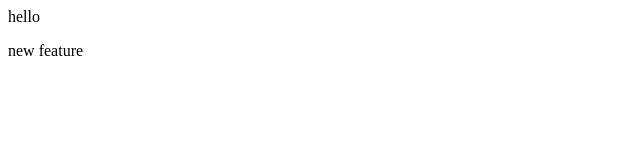
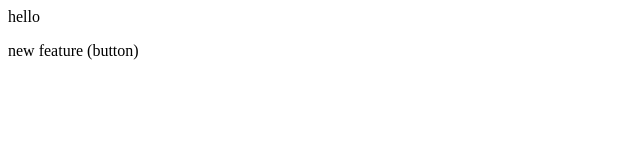
Before and after one commit to sumitST-hub/localrepo, a plain HTML site: page index.html in a window 1280 px wide. Shown: the full height of the page, 0-640 px from the left. Drawn offline with Linux system fonts and the light colour scheme.

Commit message:
add feature

```diff
--- a/index.html
+++ b/index.html
@@ -1,2 +1,2 @@
 <p>hello</p>
-<p>new feature</p>
+<p>new feature (button)</p>
```
